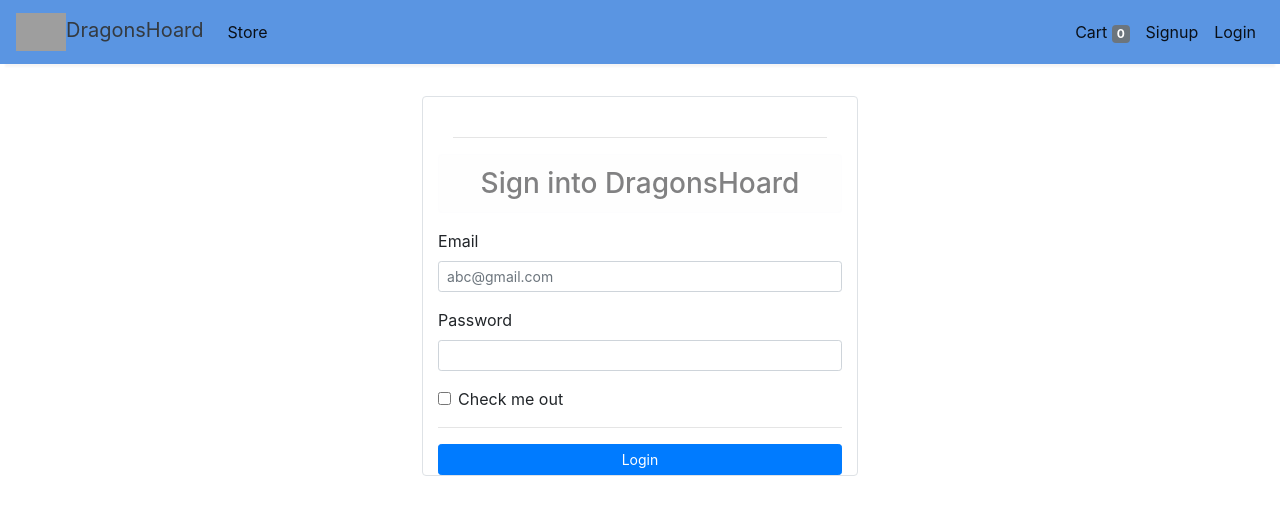
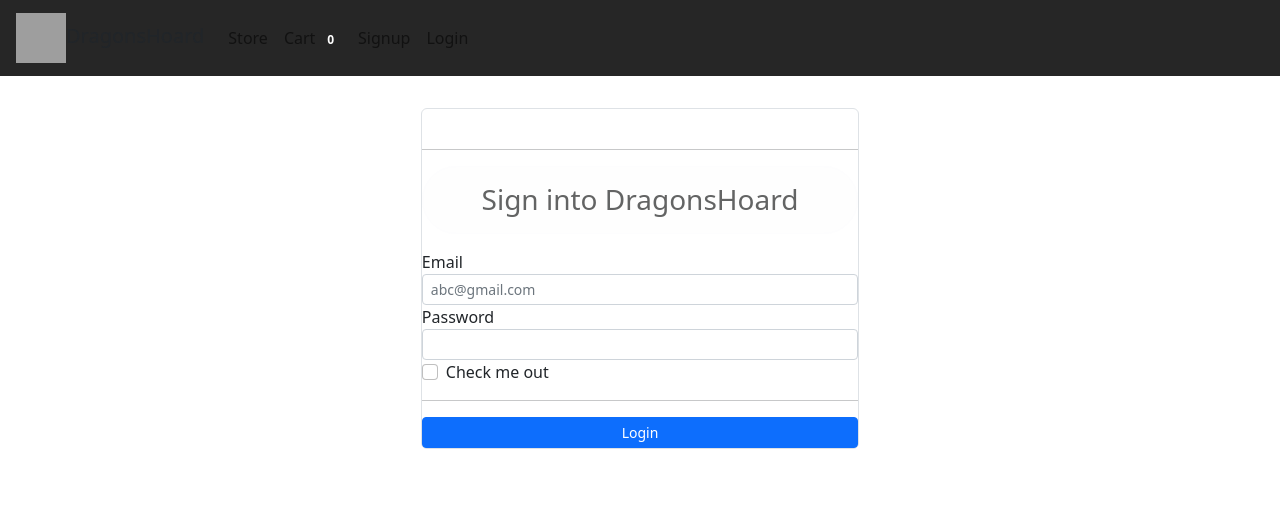
Before and after one commit to IMNOTACROOK22/Semester-Project, a Django app: page /login in a window 1280 px wide. Shown: the top 515 px of the page. Run offline with Django 4.2, Linux system fonts and the light colour scheme; some libraries are stand-ins or nearby versions; grey boxes are pictures that could not be loaded.

Commit message:
changed theme to grey and redls

```diff
--- a/semesterproject/store/templates/base.html
+++ b/semesterproject/store/templates/base.html
@@ -7,18 +7,15 @@
   <meta name="viewport" content="width=device-width, initial-scale=1, shrink-to-fit=no">
 
   <!-- Bootstrap CSS -->
-  <link rel="stylesheet" href="https://maxcdn.bootstrapcdn.com/bootstrap/4.0.0/css/bootstrap.min.css"
-    integrity="sha384-Gn5384xqQ1aoWXA+058RXPxPg6fy4IWvTNh0E263XmFcJlSAwiGgFAW/dAiS6JXm" crossorigin="anonymous">
+  <link rel="stylesheet" href="https://cdn.jsdelivr.net/npm/bootstrap@5.2.2/dist/css/bootstrap.min.css">
 
   <title>DragonsHoard</title>
 
   <style>
     nav{
-      background-color: rgb(90, 149, 226);
+      background-color: rgba(38,38,38,255);
     }
-    .one-edge-shadow {
-              box-shadow: 0 8px 2px -5px rgb(246, 245, 245);
-}
+
 .display-8{
   font-weight: 200;
   font-size: 30px;
@@ -26,6 +23,33 @@
 }
   </style>
 </head>
+
+<style>
+  /* width */
+  ::-webkit-scrollbar {
+    width: 0px;
+  }
+
+  /* Track */
+  ::-webkit-scrollbar-track {
+    box-shadow: inset 0 0 0px grey;
+    border-radius: 0px;
+  }
+
+  /* Handle */
+  ::-webkit-scrollbar-thumb {
+    background: rgb(118, 105, 105);
+    border-radius: 0px;
+  }
+
+  /* Handle on hover */
+  ::-webkit-scrollbar-thumb:hover {
+    background: rgb(50, 121, 213);
+  }
+  </style>
+  </head>
+
+
 
 <body>
   <!-- navbar -->
@@ -38,7 +62,7 @@
     <a class="navbar-brand ms-3 text-dark " href="/">
     <link rel="stylesheet" href="https://use.fontawesome.com/releases/v5.7.0/css/all.css" integrity="sha384-lZN37f5QGtY3VHgisS14W3ExzMWZxybE1SJSEsQp9S+oqd12jhcu+A56Ebc1zFSJ" crossorigin="anonymous">
 
-    <img src="https://w7.pngwing.com/pngs/509/690/png-transparent-dragon-logo-dragon-logo-dragon-silhouette-black-and-white-podcast.png" style="width:50px;height:50px,color:text-light;">DragonsHoard</a>
+    <img src="https://encrypted-tbn0.gstatic.com/images?q=tbn:ANd9GcRP9JXx072mwCfsNhjYo_qz6oSgT_tAtl91Fw&usqp=CAU" style="width:50px;height:50px">DragonsHoard</a>
     <button class="navbar-toggler" type="button" data-toggle="collapse" data-target="#navbarSupportedContent"
       aria-controls="navbarSupportedContent" aria-expanded="false" aria-label="Toggle navigation">
       <span class="navbar-toggler-icon"></span>
```
